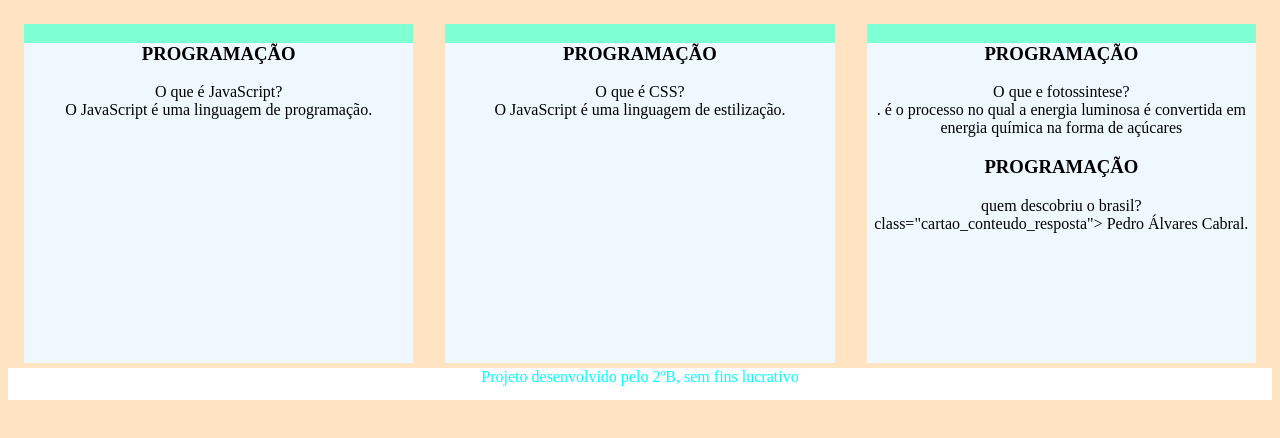
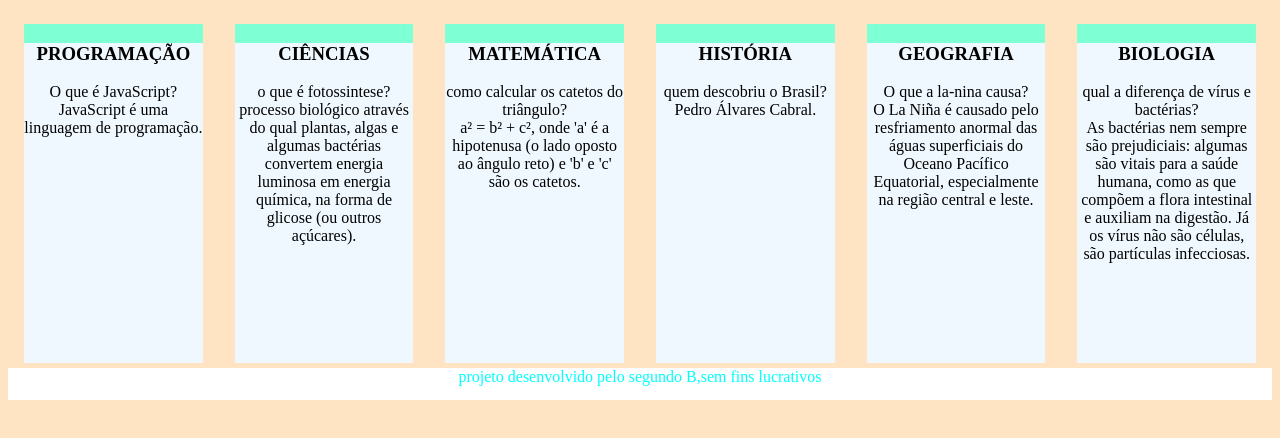
Before and after one commit to gabrieleler1/fleshcards, a plain HTML site: page index.html in a window 1280 px wide. Drawn offline with Linux system fonts and the light colour scheme.

Commit message:
novos codigo

```diff
--- a/assets/style.css
+++ b/assets/style.css
@@ -1,9 +1,9 @@
-body{
+body {
     background-color: bisque;
     font-family: Bai Janjure;
 }
 
-footer{
+footer {
     background-color: white;
     color: aqua;
     position: 0;
--- a/index.html
+++ b/index.html
@@ -18,42 +18,70 @@
                         O que é JavaScript?
                     </div>
                     <div class="cartao_conteudo_resposta">
-                        O JavaScript é uma linguagem de programação.
+                        JavaScript é uma linguagem de programação.
                     </div>
                 </div>
             </article>
             <article class="cartao">
                 <div class="cartao_conteudo">
-                    <h3>PROGRAMAÇÃO</h3>
+                    <h3>CIÊNCIAS</h3>
                     <div class="cartao_conteudo_pergunta">
-                        O que é CSS?
+                        o que é fotossintese?
                     </div>
                     <div class="cartao_conteudo_resposta">
-                        O JavaScript é uma linguagem de estilização.
+                        processo biológico através do qual plantas, algas e algumas bactérias convertem energia luminosa em energia química, na forma de glicose (ou outros açúcares).
                     </div>
                 </div>
             </article>
-              <article class="cartao">
+             <article class="cartao">
                 <div class="cartao_conteudo">
-                    <h3>PROGRAMAÇÃO</h3>
+                    <h3>MATEMÁTICA</h3>
                     <div class="cartao_conteudo_pergunta">
-                        O que e fotossintese?
+                        como calcular os catetos do triângulo?
                     </div>
                     <div class="cartao_conteudo_resposta">
-.                        é o processo no qual a energia luminosa é convertida em energia química na forma de açúcares
-                    <h3>PROGRAMAÇÃO</h3>
+                        a² = b² + c², onde 'a' é a hipotenusa (o lado oposto ao ângulo reto) e 'b' e 'c' são os catetos.
+                    </div>
+                </div>
+            </article>
+             <article class="cartao">
+                <div class="cartao_conteudo">
+                    <h3>HISTÓRIA</h3>
                     <div class="cartao_conteudo_pergunta">
-                    quem descobriu o brasil?
+                        quem descobriu o Brasil?
                     </div>
-                </div> class="cartao_conteudo_resposta">
-                 Pedro Álvares Cabral.
-
+                    <div class="cartao_conteudo_resposta">
+                         Pedro Álvares Cabral.
+                    </div>
+                </div>
             </article>
-            <article>
+            <article class="cartao">
+                <div class="cartao_conteudo">
+                    <h3>GEOGRAFIA</h3>
+                    <div class="cartao_conteudo_pergunta">
+                        O que a la-nina causa?
+                    </div>
+                    <div class="cartao_conteudo_resposta">
+                        O La Niña é causado pelo resfriamento anormal das águas superficiais do Oceano Pacífico Equatorial, especialmente na região central e leste.
+                    </div>
+                </div>
+            </article>
+            <article class="cartao">
+                <div class="cartao_conteudo">
+                    <h3>BIOLOGIA</h3>
+                    <div class="cartao_conteudo_pergunta">
+                        qual a diferença de vírus e bactérias?
+                    </div>
+                    <div class="cartao_conteudo_resposta">
+                       As bactérias nem sempre são prejudiciais: algumas são vitais para a saúde humana, como as que compõem a flora intestinal e auxiliam na digestão. Já os vírus não são células, são partículas infecciosas.
+                    </div>
+                </div>
+            </article>
         </section>
     </main>
     <footer>
-        <p>Projeto desenvolvido pelo 2ºB, sem fins lucrativo</p>
+
+        <p>projeto desenvolvido pelo segundo B,sem fins lucrativos</p>
     </footer>
 </body>
 
```
